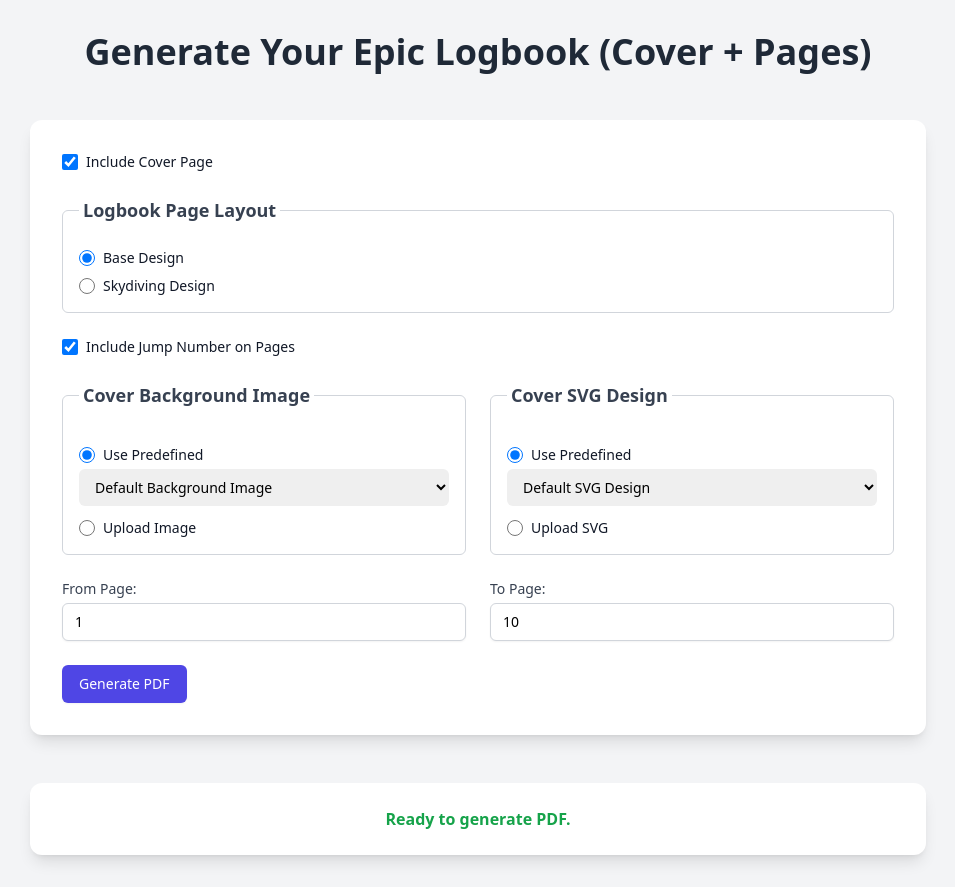
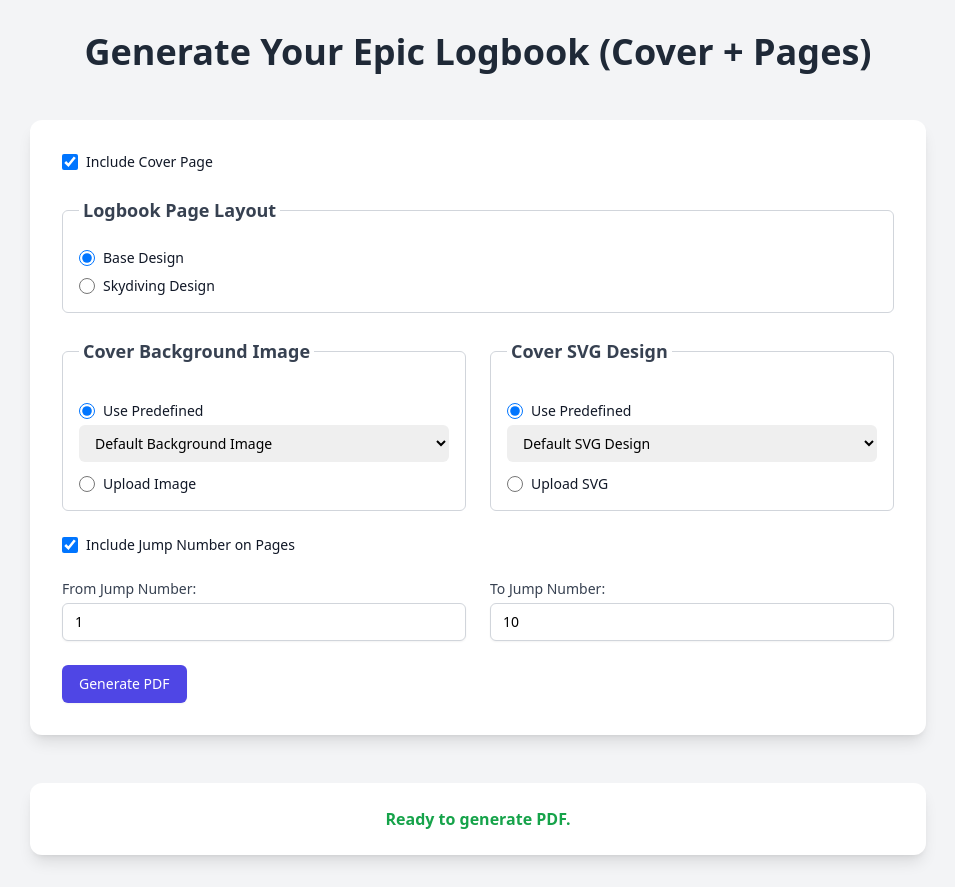
Before and after one commit to amexboy/jump-logbook-pages-generator, a Vue app: page / in a window 1280 px wide. Shown: the whole page, without its empty margins (162-1117 px from the left). Built offline with nearby package versions, Linux system fonts and the light colour scheme.

Commit message:
rearrange

```diff
--- a/src/App.vue
+++ b/src/App.vue
@@ -24,12 +24,6 @@
         </div>
       </fieldset>
 
-      <!-- Include Jump Number Checkbox -->
-      <div class="flex items-center mt-4">
-        <input type="checkbox" id="includeJumpNumber" v-model="includeJumpNumber"
-               class="h-4 w-4 text-indigo-600 border-gray-300 rounded focus:ring-indigo-500"/>
-        <label for="includeJumpNumber" class="ml-2 block text-sm text-gray-900">Include Jump Number on Pages</label>
-      </div>
 
       <!-- Cover Options (Conditional) -->
       <div v-if="includeCoverPage" class="grid grid-cols-1 md:grid-cols-2 gap-6">
@@ -98,15 +92,22 @@
         </fieldset>
       </div>
 
+      <!-- Include Jump Number Checkbox -->
+      <div class="flex items-center mt-4">
+        <input type="checkbox" id="includeJumpNumber" v-model="includeJumpNumber"
+               class="h-4 w-4 text-indigo-600 border-gray-300 rounded focus:ring-indigo-500"/>
+        <label for="includeJumpNumber" class="ml-2 block text-sm text-gray-900">Include Jump Number on Pages</label>
+      </div>
+
       <!-- Page Range Inputs -->
       <div class="grid grid-cols-1 sm:grid-cols-2 gap-6">
         <div>
-          <label for="startPage" class="block text-sm font-medium text-gray-700">From Page:</label>
+          <label for="startPage" class="block text-sm font-medium text-gray-700">From Jump Number:</label>
           <input type="number" id="startPage" v-model.number="startPage" min="1"
                  class="mt-1 block w-full px-3 py-2 bg-white border border-gray-300 rounded-md shadow-sm focus:outline-none focus:ring-indigo-500 focus:border-indigo-500 sm:text-sm"/>
         </div>
         <div>
-          <label for="endPage" class="block text-sm font-medium text-gray-700">To Page:</label>
+          <label for="endPage" class="block text-sm font-medium text-gray-700">To Jump Number:</label>
           <input type="number" id="endPage" v-model.number="endPage" :min="startPage"
                  class="mt-1 block w-full px-3 py-2 bg-white border border-gray-300 rounded-md shadow-sm focus:outline-none focus:ring-indigo-500 focus:border-indigo-500 sm:text-sm"/>
         </div>
```
